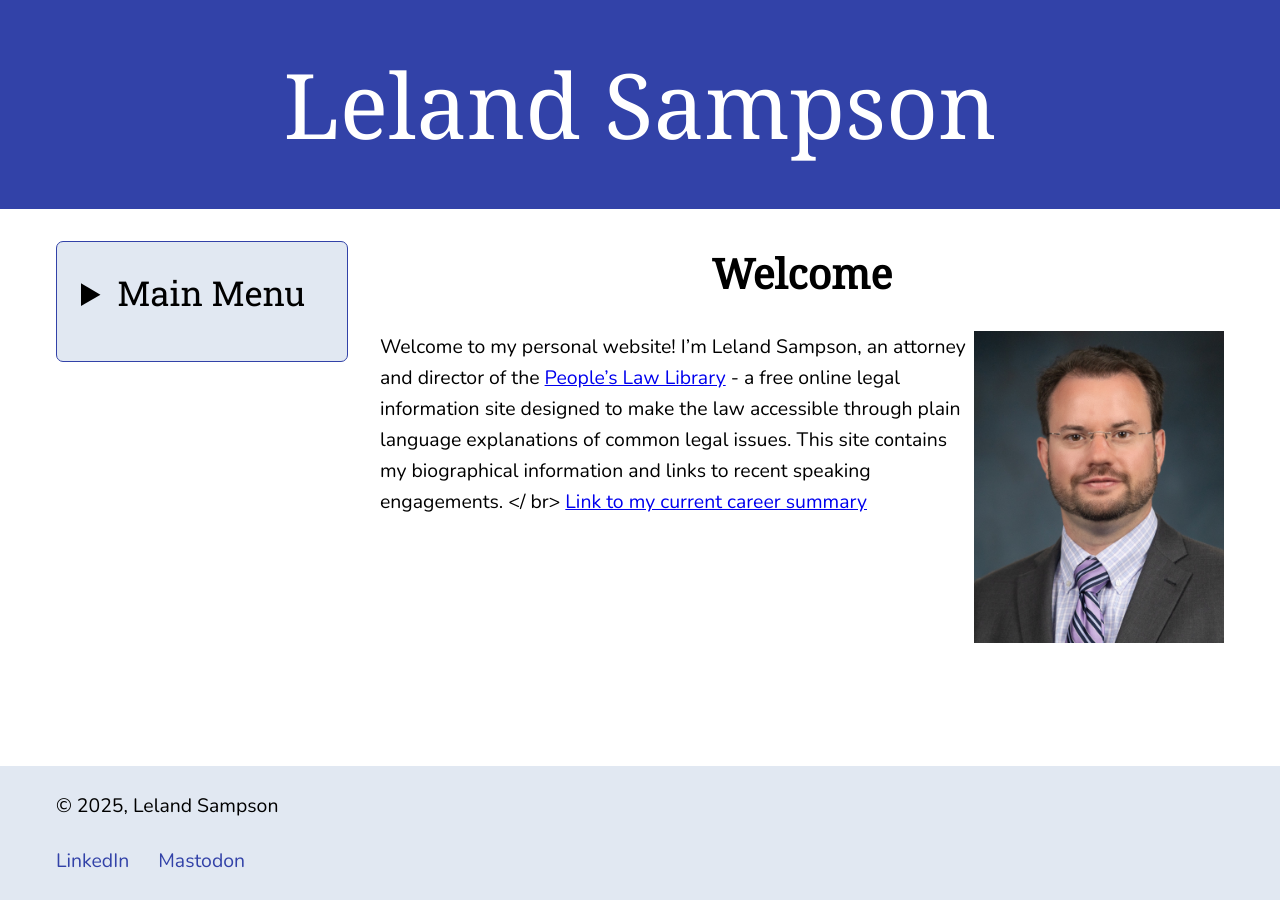
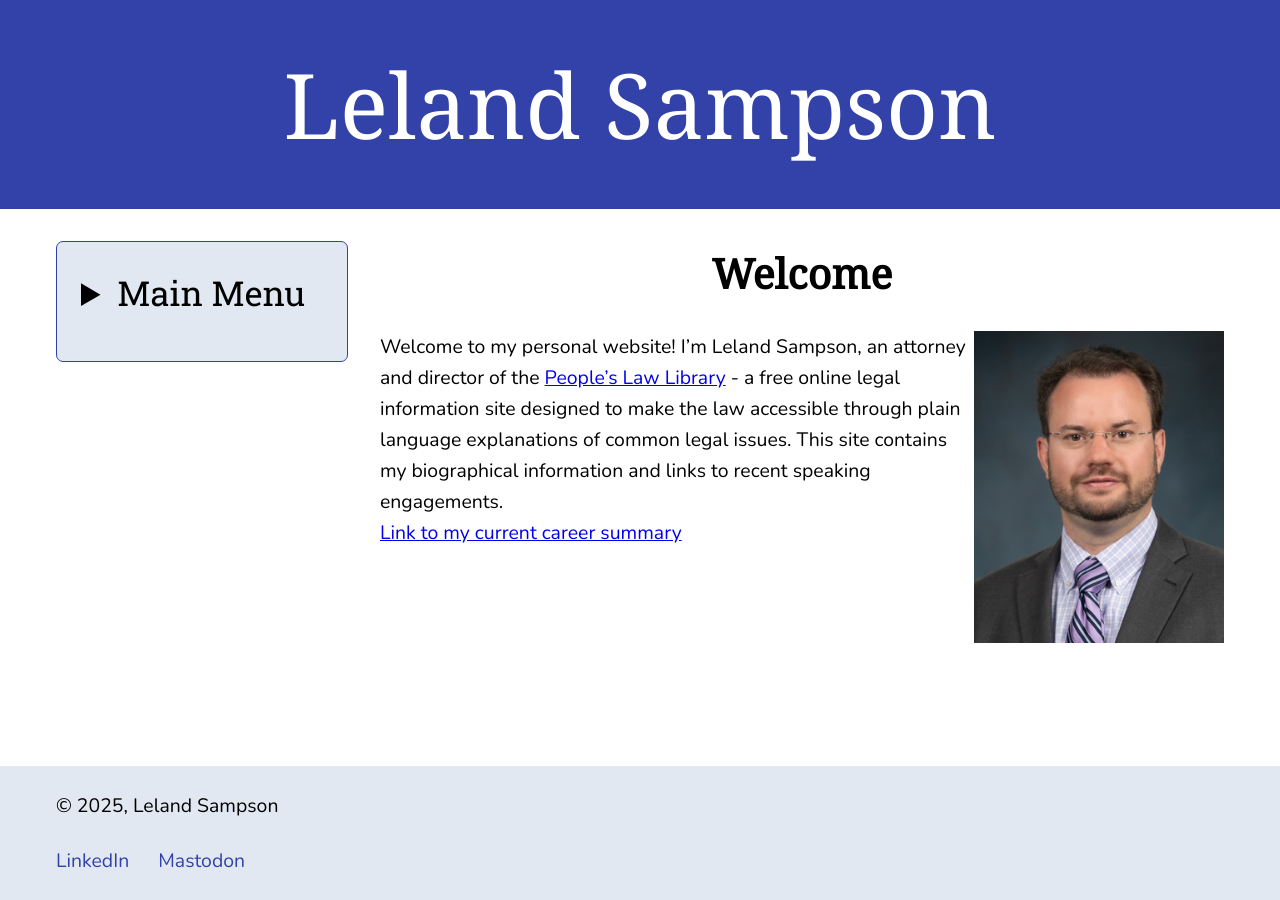
Before and after one commit to lelandsampson/Leland-Sampson-Website, a Jekyll site: the page built from index.md, in a window 1280 px wide. Built offline with Jekyll 4.4.1, drawn with Linux system fonts in a browser that asks for light colours.

Commit message:
Update index.md

```diff
--- a/index.md
+++ b/index.md
@@ -7,7 +7,7 @@ title: Home
 
 <div class="content-section">
     <p>Welcome to my personal website! I’m Leland Sampson, an attorney and director of the <a href="https://peoples-law.org">People’s Law Library</a> - a free online legal information site designed to make the law accessible through plain language explanations of common legal issues. This site contains my biographical information and links to recent speaking engagements.
-	</ br>
+	<br/>
 	<a href="/files/C.L.Sampson-CV-2025-02.pdf">Link to my current career summary</a></p>
     <img src="/images/sampson-headshot-small.jpg" alt="Leland Sampson" class="profile-image">
 </div>
```
